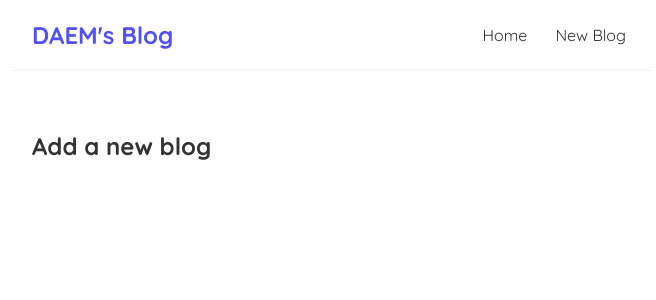
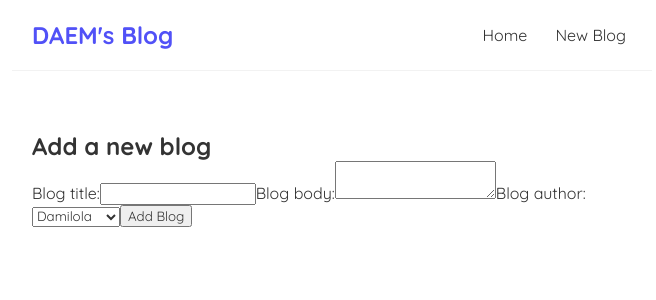
Before and after one commit to DAEM007/DAEM-BLOG, a React (Create React App) app: page /create in a window 1280 px wide. Shown: the top 300 px of the page, without its empty margins (308-964 px from the left). Built offline with nearby package versions, Linux system fonts and the light colour scheme.

Commit message:
Added the useHistory for the blog

```diff
--- a/src/Create.js
+++ b/src/Create.js
@@ -1,7 +1,61 @@
+import { useState } from "react";
+import { useHistory } from "react-router-dom";
+
 const Create = () => {
+
+    const [title, setTitle] = useState('');
+    const [body, setBody] = useState('');
+    const [author, setAuthor] = useState('');
+    const [isPending, setIsPending] = useState(false);
+    const history = useHistory();
+
+    const handleSubmit = (e) => {
+        e.preventDefault();
+        const blog = {title, body, author};
+
+        setIsPending(true);
+
+        fetch('http://localhost:9000/blogs', {
+            method: 'POST',
+            headers: {'Content-Type': 'application/json'},
+            body: JSON.stringify(blog)
+        })
+        .then(() => {
+            console.log('New blog added');
+            setIsPending(false);
+            history.push('/');
+        })
+
+    }
+
     return (
         <div className="create">
             <h2>Add a new blog</h2>
+            <form onSubmit={handleSubmit}>
+                <label>Blog title:</label>
+                <input type="text"
+                required
+                value={ title }
+                onChange={ (e) => setTitle(e.target.value) }
+                />
+                <label>Blog body:</label>
+                <textarea
+                required
+                value={ body }
+                onChange={ (e) => setBody(e.target.value) }
+                ></textarea>
+                <label>Blog author:</label>
+                <select
+                required
+                value={ author }
+                onChange={(e) => setAuthor(e.target.value)}
+                >
+                    <option value="Damilola">Damilola</option>
+                    <option value="Emmanuel">Emmanuel</option>
+                </select>
+                { !isPending && <button>Add Blog</button>}
+                { isPending && <button>Addiing Blog...</button>}
+            </form>
         </div>
      );
 }
```
